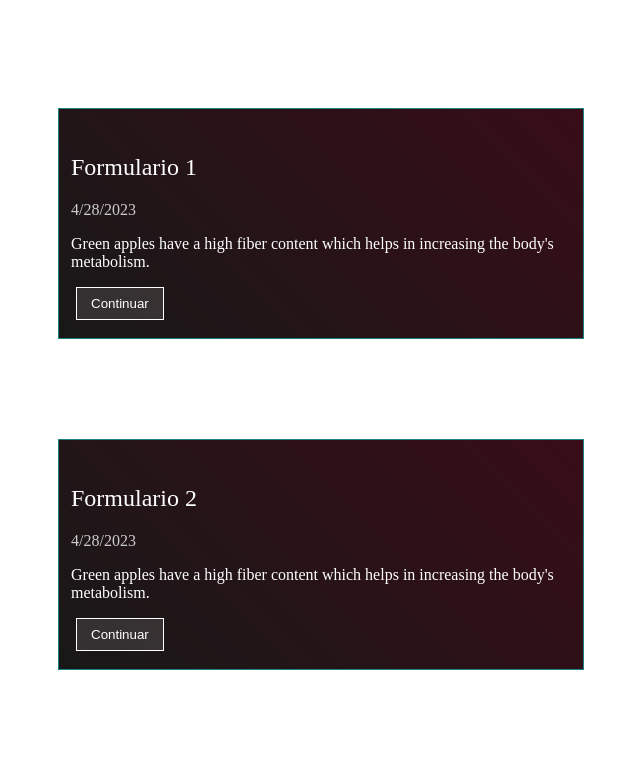
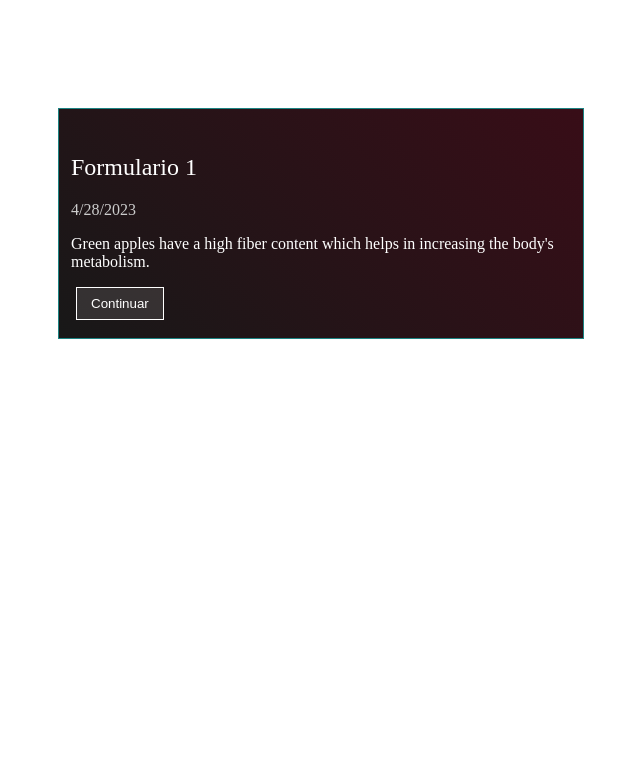
Before and after one commit to ranielm/stack-cards, a React (Create React App) app: page / in a window 1280 px wide. Shown: the top 768 px of the page, without its empty margins (319-959 px from the left). Built offline with nearby package versions, Linux system fonts and the light colour scheme.

Commit message:
next cards

```diff
--- a/src/components/Card/index.tsx
+++ b/src/components/Card/index.tsx
@@ -7,6 +7,7 @@ const StyledContainer = styled.div`
   background: ${(props) => `linear-gradient(
     45deg, #181818, #380d17
   )`};
+  cursor: pointer;
 `;
 
 const Title = styled.h2`
@@ -55,18 +56,29 @@ interface ICardProps {
   title: string;
   date: any;
   description: string;
-  handleButtonClick: () => void;
+  onNext: () => void;
+  onClick: () => void;
   ref?: any;
 }
 
 export const Card = React.forwardRef<HTMLDivElement, ICardProps>(
   (props, ref) => {
+
+    const handleClick = (
+      event: React.MouseEvent<HTMLButtonElement>
+    ) => {
+      event.stopPropagation();
+      props.onNext();
+    };
+
     return (
-      <StyledContainer ref={ref}>
+      // <StyledContainer ref={ref}>
+      <StyledContainer ref={ref} onClick={props.onClick}>
         <Title>{props.title}</Title>
         <Date>{props.date}</Date>
         <Description>{props.description}</Description>
-        <Action onClick={props.handleButtonClick}>Continuar</Action>
+        {/* <Action onClick={props.onNext}>Continuar</Action> */}
+        <Action onClick={handleClick}>Continuar</Action>
       </StyledContainer>
     );
   }
--- a/src/components/ListView/index.tsx
+++ b/src/components/ListView/index.tsx
@@ -1,4 +1,4 @@
-import { useRef } from "react";
+import { useRef, useState } from "react";
 import { Card } from "../Card/";
 import { v4 as uuidv4 } from "uuid";
 import { StyledRoot, StyledContainer } from "../../App.styles";
@@ -16,19 +16,40 @@ const ListView = () => {
     return description;
   };
   const cardRefs = useRef<Array<HTMLDivElement>>([]);
+  const [cardsRendered, setCardsRendered] = useState<Record<number, boolean>>({
+    0: true,
+  });
 
-  const handleButtonClick = (index: number) => {
+  const onNext = (index: number) => {
     const nextIndex = index + 1;
+    const isCardRendered = cardsRendered[nextIndex];
+    if (isCardRendered) {
+      onClick(nextIndex);
+    } else {
+      setCardsRendered((state) => {
+        return { ...state, [nextIndex]: true };
+      });
+    }
+  };
 
-    if (cardRefs.current[nextIndex]) {
-      cardRefs.current[nextIndex].scrollIntoView({
+  const onClick = (index: number) => {
+    console.log(
+      "🚀 ~ file: index.tsx:33 ~ onClick ~ cardRefs.current[index]:",
+      cardRefs.current[index]
+    );
+    if (cardRefs.current[index]) {
+      scrollToCard(cardRefs.current[index]);
+    }
+  };
+
+  const scrollToCard = (element: HTMLDivElement) => {
+    element.scrollIntoView({
       behavior: "smooth",
       block: "center",
       inline: "center",
     });
-      cardRefs.current[nextIndex].style.alignItems = "center";
-      cardRefs.current[nextIndex].style.justifyContent = "center";
-    }
+    element.style.alignItems = "center";
+    element.style.justifyContent = "center";
   };
 
   const cardsData = [
@@ -37,42 +58,36 @@ const ListView = () => {
       title: "Formulario 1",
       date: date,
       description: getDescription(),
-      handleButtonClick: handleButtonClick,
     },
     {
       key: getID(),
       title: "Formulario 2",
       date: date,
       description: getDescription(),
-      handleButtonClick: handleButtonClick,
     },
     {
       key: getID(),
       title: "Formulario 3",
       date: date,
       description: getDescription(),
-      handleButtonClick: handleButtonClick,
     },
     {
       key: getID(),
       title: "Formulario 4",
       date: date,
       description: getDescription(),
-      handleButtonClick: handleButtonClick,
     },
     {
       key: getID(),
       title: "Formulario 5",
       date: date,
       description: getDescription(),
-      handleButtonClick: handleButtonClick,
     },
     {
       key: getID(),
       title: "Formulario 6",
       date: date,
       description: getDescription(),
-      handleButtonClick: handleButtonClick,
     },
   ];
 
@@ -80,16 +95,23 @@ const ListView = () => {
     <>
       {cardsData.map((card, index) => (
         <StyledRoot key={card.key}>
+          {cardsRendered[index] && (
             <StyledContainer>
               <Card
-              ref={(el) => (cardRefs.current[index] = el as HTMLDivElement)}
+                ref={(el: HTMLDivElement) => {
+                  cardRefs.current[index] = el;
+                  if (el) scrollToCard(el);
+                }}
+                // ref={(el) => (cardRefs.current[index] = el as HTMLDivElement)}
                 key={card.key}
                 title={card.title}
                 date={card.date}
                 description={card.description}
-              handleButtonClick={() => handleButtonClick(index)}
+                onNext={() => onNext(index)}
+                onClick={() => onClick(index)}
               />
             </StyledContainer>
+          )}
         </StyledRoot>
       ))}
     </>
```
Lines whose indentation alone changed are shown as unchanged.
